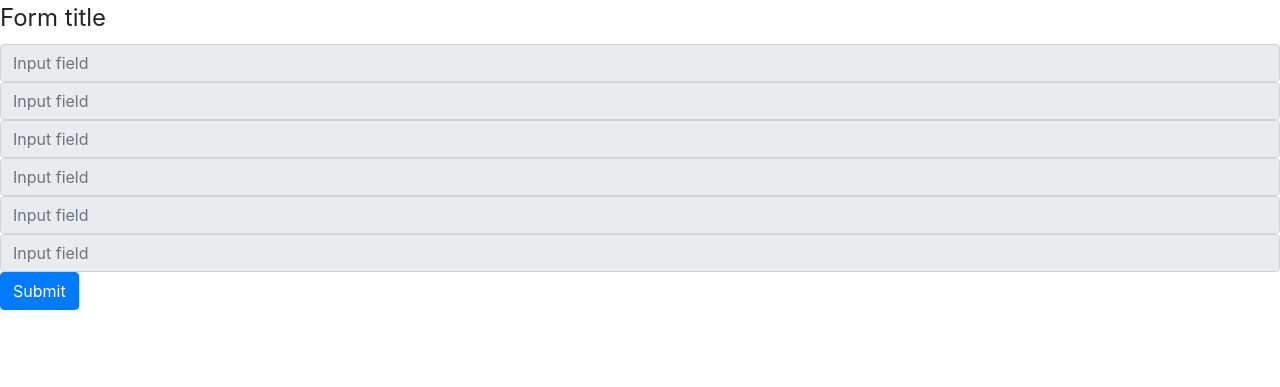
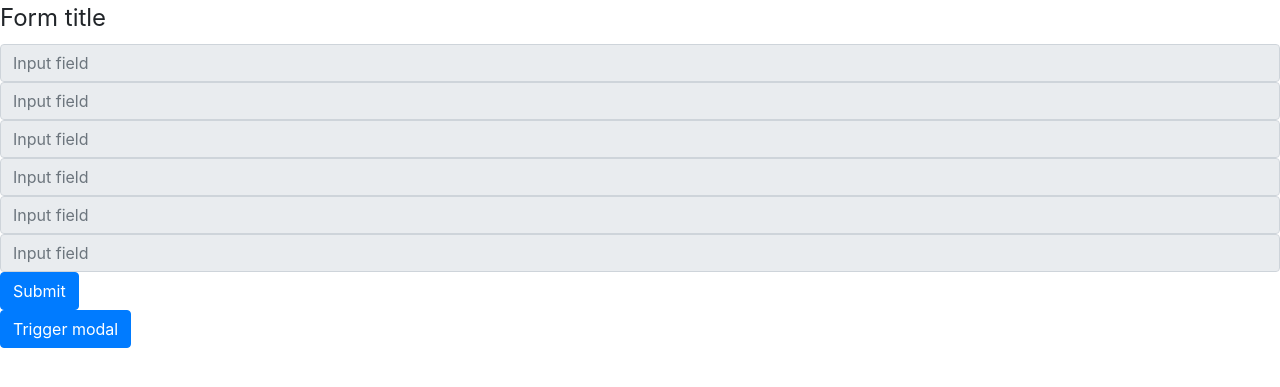
Before and after one commit to pramudya18/apaya, a PHP site: page / in a window 1280 px wide. Shown: the top 387 px of the page. Run offline with PHP 8.4, Linux system fonts and the light colour scheme; some libraries are stand-ins or nearby versions.

Commit message:
tambahan basilisk

```diff
--- a/index.php
+++ b/index.php
@@ -41,6 +41,25 @@
     </form>
 
 
+    <a class="btn btn-primary" data-toggle="modal" href='#modal-id'>Trigger modal</a>
+    <div class="modal fade" id="modal-id">
+      <div class="modal-dialog">
+        <div class="modal-content">
+          <div class="modal-header">
+            <button type="button" class="close" data-dismiss="modal" aria-hidden="true">&times;</button>
+            <h4 class="modal-title">Modal title</h4>
+          </div>
+          <div class="modal-body">
+
+          </div>
+          <div class="modal-footer">
+            <button type="button" class="btn btn-default" data-dismiss="modal">Close</button>
+            <button type="button" class="btn btn-primary">Save changes</button>
+          </div>
+        </div>
+      </div>
+    </div>
+
 
 
   </body>
```
